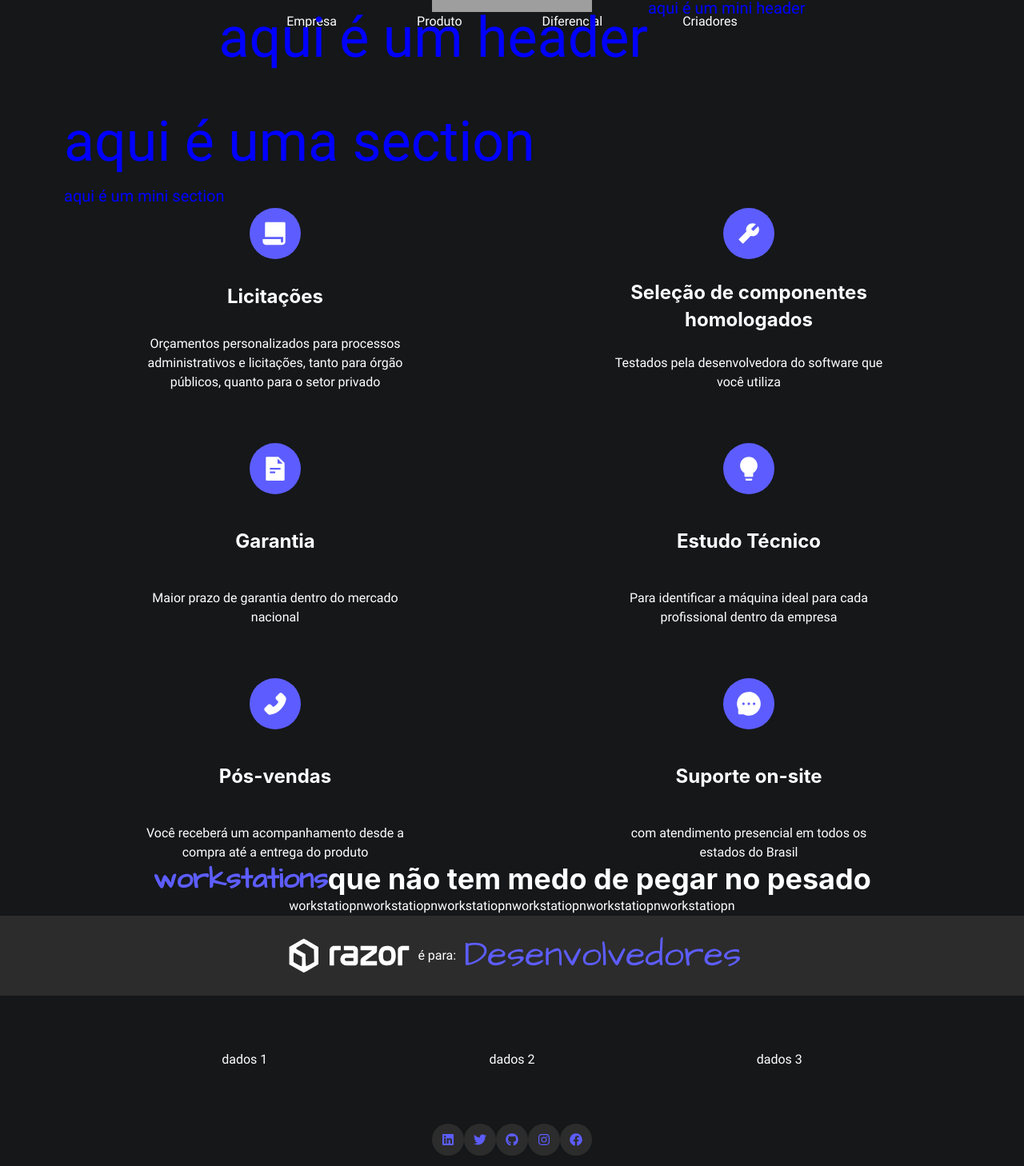
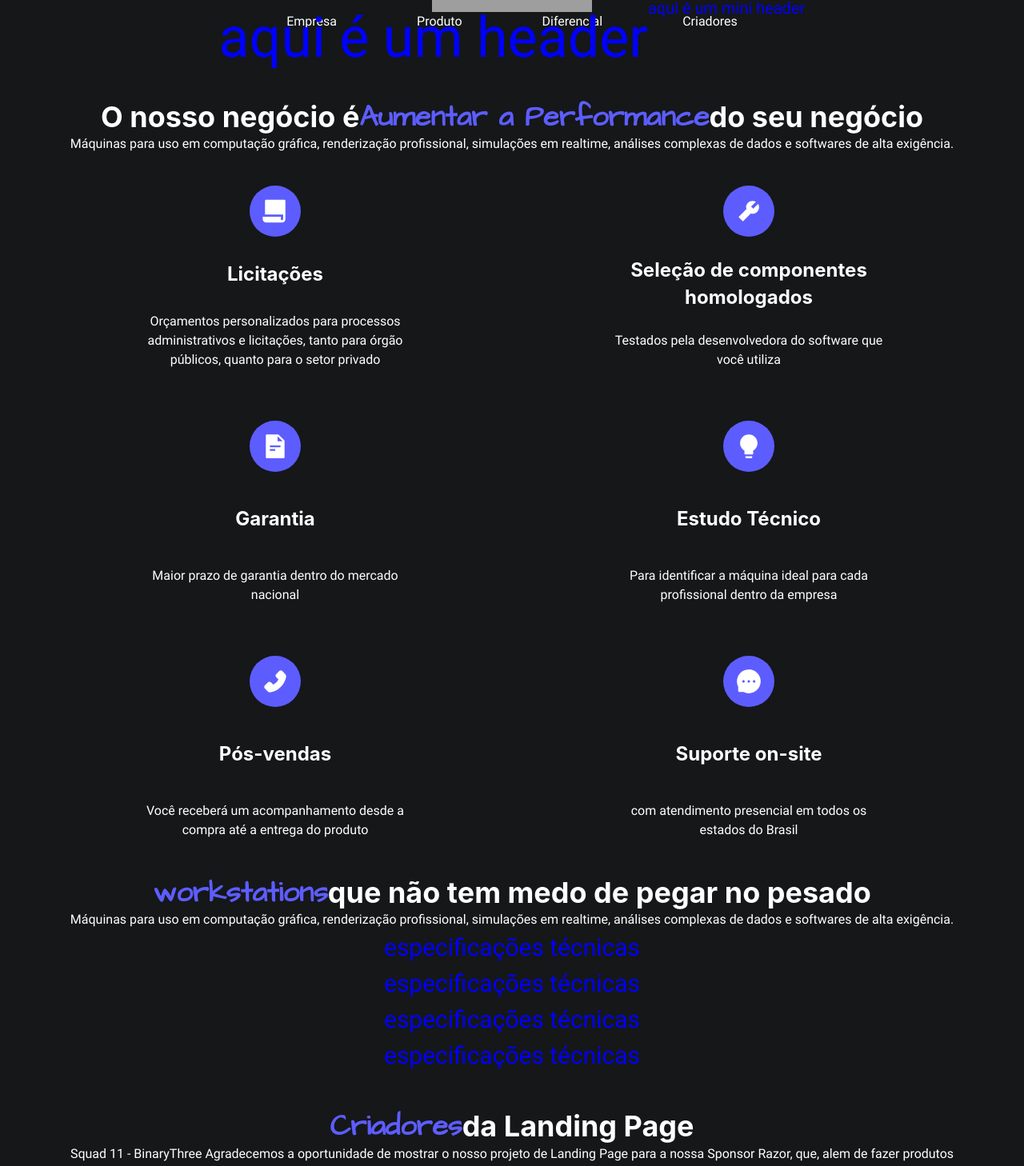
Before and after one commit to Henriquesoto92/LP-BinaryThree-Razor, a React (Vite) app: page / in a window 1280 px wide. Shown: the part 135-1593 px from the top of the page at 80% size. Built offline with nearby package versions, Linux system fonts and the light colour scheme; grey boxes are pictures that could not be loaded.

Commit message:
Adding Testimonial section and some text

```diff
--- a/src/components/Section/index.jsx
+++ b/src/components/Section/index.jsx
@@ -1,5 +1,5 @@
 import { Flex, SimpleGrid } from "@chakra-ui/react";
-import { TextEspecial } from "../ui";
+import { Heading, Text } from "@chakra-ui/react";
 import { Feature } from "../index";
 import { RiFilePaperFill } from "react-icons/ri";
 import {
@@ -53,8 +53,18 @@ export const Section = () => {
       justify="center"
       px="10vh"
     >
-      <TextEspecial texto="aqui é uma section" fontSize="70px" />
-      <TextEspecial texto="aqui é um mini section" fontSize="20px" />
+      <Heading display="flex" alignSelf="center">
+        <Text as="span"> O nosso negócio é  </Text>
+        <Text as="span" fontFamily="especial" color="purple.100" w="fit-content">
+          {"Aumentar a Performance"}
+        </Text>
+        <Text as="span">
+        {" do seu negócio"}
+        </Text>
+      </Heading>
+      <Text  textAlign="center" marginBottom="40px">
+        Máquinas para uso em computação gráfica, renderização profissional, simulações em realtime, análises complexas de dados e softwares de alta exigência.
+      </Text>
       <SimpleGrid minChildWidth="340px" spacing="64px" justifyItems="center">
         {featureQtd.map((feature) => (
           <Feature
--- /dev/null
+++ b/src/components/Testimonials/index.jsx
@@ -0,0 +1,25 @@
+import { Flex, Text, Heading } from "@chakra-ui/react";
+
+export const Testimonials = () => {
+  return (
+    <Flex
+    h="auto"
+    w="full"
+    px="10vh"
+    marginTop="45px"
+    marginBottom="45px"
+    alignItems="center"
+    flexDir="column">
+      <Heading display="flex">
+        <Text fontFamily="especial" color="purple.100" w="fit-content">
+          {"Criadores"}
+        </Text>{"  da Landing Page"}
+      </Heading>
+      <Text textAlign="center" marginLeft="">
+            Squad 11 - BinaryThree
+            Agradecemos a oportunidade de mostrar o nosso projeto de Landing Page para a nossa Sponsor Razor, que, alem de fazer produtos de altissima qualidade, tambem investe em alunos de programação
+      </Text>
+
+    </Flex>
+  );
+};
--- a/src/components/Workstation/index.jsx
+++ b/src/components/Workstation/index.jsx
@@ -1,18 +1,28 @@
 import { Flex, Text, Heading } from "@chakra-ui/react";
+import { TextEspecial } from "../ui";
 
 export const Workstation = () => {
   return (
-    <Flex alignItems="center" flexDir="column">
+    <Flex
+    h="auto"
+    w="full"
+    px="10vh"
+    marginTop="45px"
+    marginBottom="45px"
+    alignItems="center"
+    flexDir="column">
       <Heading display="flex">
         <Text fontFamily="especial" color="purple.100" w="fit-content">
-          workstations
-        </Text>{" "}
-        que não tem medo de pegar no pesado
+          {"workstations"}
+        </Text>{" que não tem medo de pegar no pesado"}
       </Heading>
-
       <Text>
-        workstatiopnworkstatiopnworkstatiopnworkstatiopnworkstatiopnworkstatiopn
+      Máquinas para uso em computação gráfica, renderização profissional, simulações em realtime, análises complexas de dados e softwares de alta exigência.
       </Text>
+      <TextEspecial  texto="especificações técnicas" fontSize="30px" />
+      <TextEspecial  texto="especificações técnicas" fontSize="30px" />
+      <TextEspecial  texto="especificações técnicas" fontSize="30px" />
+      <TextEspecial  texto="especificações técnicas" fontSize="30px" />
     </Flex>
   );
 };
--- a/src/components/index.jsx
+++ b/src/components/index.jsx
@@ -6,3 +6,4 @@ export { Header } from "./Header/index";
 export { Footer } from "./Footer/index";
 export { Feature } from "./Feature/index";
 export { Workstation } from "./Workstation/index";
+export { Testimonials } from "./Testimonials/index";
--- a/src/pages/index.jsx
+++ b/src/pages/index.jsx
@@ -1,4 +1,4 @@
-import { Footer, Header, Navbar, Section, Workstation } from "../components";
+import { Footer, Header, Navbar, Section, Workstation, Testimonials } from "../components";
 
 function LandingPage() {
   return (
@@ -7,6 +7,7 @@ function LandingPage() {
       <Header />
       <Section />
       <Workstation />
+      <Testimonials />
       <Footer />
     </>
   );
```
Also changed, not shown: src/components/Highlight/index.jsx (deleted, +0 -13 lines).
